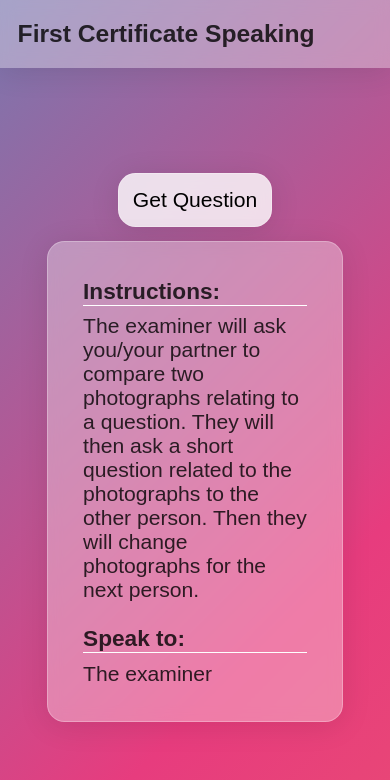
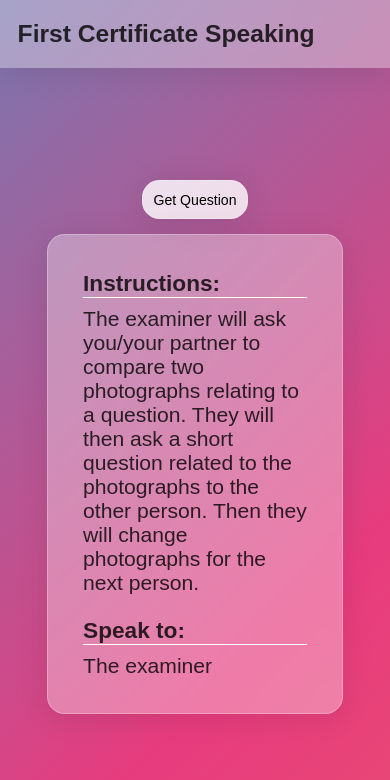
Before and after one commit to 11ac11/speakgen, a Next.js app: page /speaking2 in a window 390 px wide. Shown: the top 780 px of the page. Built offline with nearby package versions, Linux system fonts and the light colour scheme; a web font is replaced by a local one.

Commit message:
[CSS - Timer]: Timer adjusted to work on mobile screens

```diff
--- a/pages/speaking2.tsx
+++ b/pages/speaking2.tsx
@@ -48,6 +48,7 @@ export default function SpeakingTwo() {
     <>
       <div className="container">
         <div className="btn-bar">
+          <div className="btns">
             <Questionbtn onClick={handleSelectQuestion} />
             {question ? (
               <Secondarybtn
@@ -62,8 +63,13 @@ export default function SpeakingTwo() {
             )}
           </div>
           <>
-          {timeLeft !== 0 ? <Timer time={timeLeft} /> : handleSelectQuestion()}
+            {timeLeft !== 0 ? (
+              <Timer time={timeLeft} />
+            ) : (
+              handleSelectQuestion()
+            )}
           </>
+        </div>
         <>
           {question ? (
             <>
--- a/pages/speaking3.tsx
+++ b/pages/speaking3.tsx
@@ -46,6 +46,7 @@ export default function SpeakingThree() {
   return (
     <div className="container">
       <div className="btn-bar">
+        <div className="btns">
           <Questionbtn onClick={handleSelectQuestion} />
           {question ? (
             <Secondarybtn
@@ -61,7 +62,9 @@ export default function SpeakingThree() {
         </div>
         <>
           {timeLeft !== 0 ? <Timer time={timeLeft} /> : handleSelectQuestion()}
-
+        </>
+      </div>
+      <>
         <>
           {question ? (
             <div className={styles.questionCont}>
--- a/styles/globals.css
+++ b/styles/globals.css
@@ -136,9 +136,17 @@ button:hover::after, button:active::after {
 
 .btn-bar {
   display: flex;
+  position: relative;
   flex-direction: row;
+  width: 70%;
+  gap: 1rem;
+  justify-content: center;
+}
+
+.btns {
+  display: flex;
   width: 100%;
-  gap: 2%;
+  gap: 1rem;
   justify-content: center;
 }
 
@@ -182,6 +190,10 @@ button:hover::after, button:active::after {
 }
 
 @media only screen and (max-width: 1000px) {
+  .btn-bar {
+    position: unset;
+  }
+
   .instructionBox {
     max-width: 80%;
     padding: 2rem;
@@ -205,7 +217,7 @@ button:hover::after, button:active::after {
 
   .themeCont {
     width: 100%;
-    min-height: 33%;
+    min-height: unset;
     padding: 0.5rem;
   }
 
@@ -213,3 +225,14 @@ button:hover::after, button:active::after {
     max-width: 100%;
   }
 }
+
+@media only screen and (max-width: 600px) {
+  h2 {
+    font-size: 1.4rem;
+  }
+
+  button {
+    padding: 0.6rem;
+    font-size: 0.8rem;
+  }
+}
--- a/styles/speaking3.module.css
+++ b/styles/speaking3.module.css
@@ -13,7 +13,7 @@
   height: 100%;
   width: 100%;
   display: flex;
-  justify-content: center;
+  justify-content: flex-start;
   flex-direction: column;
   align-items: center;
   gap: 1rem;
--- a/styles/timer.module.css
+++ b/styles/timer.module.css
@@ -1,10 +1,23 @@
 .timerBox {
   position: absolute;
-  top: 12vh;
-  right: 5vw;
+  align-self: center;
+  right: 0;
+  z-index: 2;
 }
 
 .timerFont {
   font-size: 3rem;
   color: white;
 }
+
+@media only screen and (max-width: 1000px) {
+  .timerBox {
+    right: 1rem;
+  }
+}
+
+@media only screen and (max-width: 768px) {
+  .timerFont {
+    font-size: 2rem;
+  }
+}
```
Also changed, not shown: pages/speaking1.tsx (+7 -1 lines), pages/speaking4.tsx (+7 -1 lines). Lines whose indentation alone changed are shown as unchanged.
